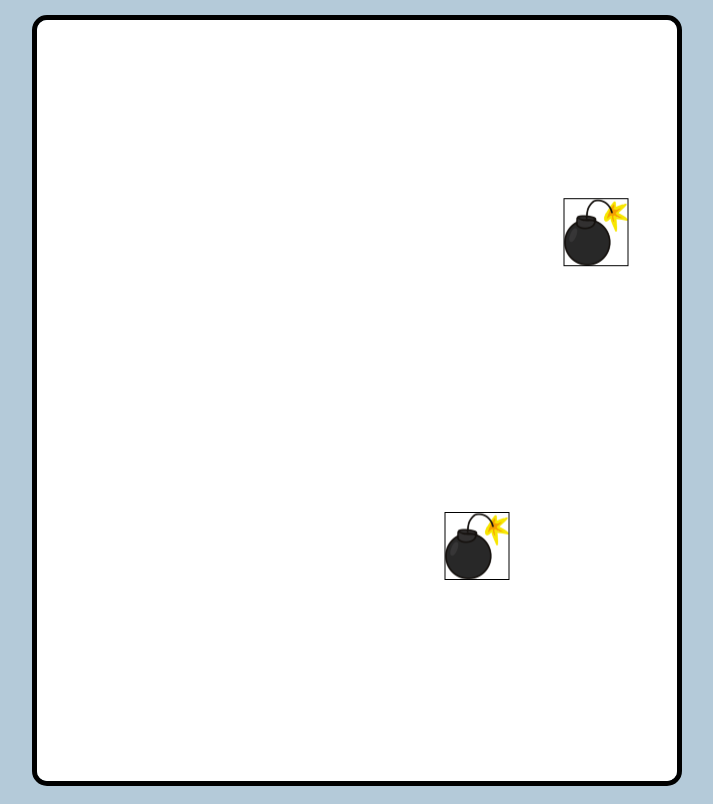
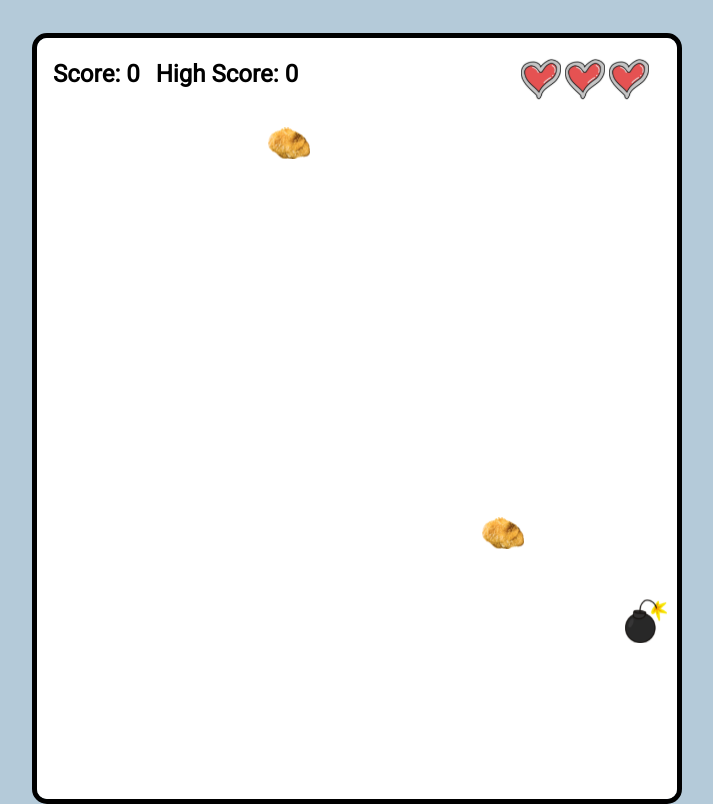
Before and after one commit to justinasfour04/cerealclubcatchgame, a website built with webpack: page src/index.html in a window 1280 px wide. Shown: the whole page, without its empty margins (283-996 px from the left). Built offline with nearby package versions, Linux system fonts and the light colour scheme.

Commit message:
Added lives and highscore, inital beta version

```diff
--- a/src/cerealBowl.ts
+++ b/src/cerealBowl.ts
@@ -1,4 +1,12 @@
+import FallingBomb from './fallingBomb';
+import FallingCereal from './fallingCereal';
+import GameState from './gameState';
 import ImageCache, { CacheKey } from './imageCache';
+import ObjectFactory from './obstacleFactory';
+
+const NUM_LIVES = 3;
+
+export type CollisionType = 'bomb' | 'cereal' | 'none';
 
 export default class CerealBowl {
   #xPos: number;
@@ -9,11 +17,14 @@ export default class CerealBowl {
 
   #hitbox: [number, number, number, number];
 
+  #lives: number;
+
   constructor(private ctx: CanvasRenderingContext2D, xPos: number) {
     this.#xPos = xPos;
     this.#yPos = (ctx as CanvasRenderingContext2D).canvas.height;
     this.#image = null;
     this.#hitbox = [80, 155, 420, 345]; // [leftX, topY, rightX, bottomY]
+    this.#lives = NUM_LIVES;
 
     const { canvas } = ctx;
     window.addEventListener('mousemove', (event) => {
@@ -32,6 +43,14 @@ export default class CerealBowl {
     });
   }
 
+  get lives() {
+    return this.#lives;
+  }
+
+  reset() {
+    this.#lives = NUM_LIVES;
+  }
+
   draw() {
     if (this.#image === null) {
       this.#image = ImageCache.getImage(CacheKey.CEREAL) as ImageBitmap;
@@ -39,13 +58,54 @@ export default class CerealBowl {
 
     this.ctx.drawImage(this.#image as ImageBitmap, this.#xPos, this.#yPos);
 
-    const scaleFactor = this.#image.width / 500;
-    const [left, top, right, bottom] = this.#hitbox.map((v) => v * scaleFactor);
-    const xLeft = this.#xPos + left;
-    const xRight = this.#xPos + right;
-    const width = xRight - xLeft;
+    // const scaleFactor = this.#image.width / 500;
+    // const [left, top, right, bottom] = this.#hitbox.map((v) => v * scaleFactor);
+    // const xLeft = this.#xPos + left;
+    // const xRight = this.#xPos + right;
+    // const width = xRight - xLeft;
 
-    this.ctx.strokeStyle = 'black';
-    this.ctx.strokeRect(this.#xPos + left, this.#yPos + top, width, bottom);
+    // this.ctx.strokeStyle = 'black';
+    // this.ctx.strokeRect(this.#xPos + left, this.#yPos + top, width, bottom);
+  }
+
+  checkCollision(objectFactory: ObjectFactory, gameState: GameState): CollisionType {
+    const { objects } = objectFactory;
+    if (this.#image !== null) {
+      const scaleFactor = this.#image.width / 500;
+      const [left, top, right] = this.#hitbox.map((v) => v * scaleFactor);
+      const xLeft = this.#xPos + left;
+      const xRight = this.#xPos + right;
+      const yTop = this.#yPos + top;
+
+      for (let i = 0; i < objects.size - 1; i += 1) {
+        const item = objects.items[i];
+        const [xObject, yObject, wObject, hObject] = item.hitbox;
+        if (
+          xObject + wObject >= xLeft
+          && xObject <= xRight
+          && yObject + hObject >= yTop
+          && yObject <= yTop
+        ) {
+          if (item instanceof FallingBomb) {
+            this.#lives -= 1;
+            return 'bomb';
+          }
+
+          if (item instanceof FallingCereal) {
+            gameState.score += 1;
+            objects.delete(i);
+            return 'cereal';
+          }
+        }
+      }
+    }
+    return 'none';
+  }
+
+  isDead() {
+    if (this.#lives === 0) {
+      return true;
+    }
+    return false;
   }
 }
--- a/src/fallingBomb.ts
+++ b/src/fallingBomb.ts
@@ -3,6 +3,6 @@ import ImageCache, { CacheKey } from './imageCache';
 
 export default class FallingBomb extends FallingObject {
   constructor(ctx: CanvasRenderingContext2D, xPos: number, dy: number) {
-    super(ctx, xPos, dy, ImageCache.getImage(CacheKey.BOMB) as ImageBitmap);
+    super(ctx, xPos, dy, ImageCache.getImage(CacheKey.BOMB));
   }
 }
--- a/src/fallingObject.ts
+++ b/src/fallingObject.ts
@@ -33,10 +33,6 @@ export default abstract class FallingObject {
       }
       this.ctx.drawImage(this.image, this.xPos, this.yPos);
     }
-
-    this.ctx.strokeStyle = 'black';
-    const [x, y, w, h] = this.hitbox;
-    this.ctx.strokeRect(x, y, w, h);
   }
 
   update(secondsPassed: number): void {
--- a/src/imageCache.ts
+++ b/src/imageCache.ts
@@ -1,14 +1,16 @@
 import Cereal from '../static/img/cereal.png';
 import Bomb from '../static/img/bomb.png';
 import Heart from '../static/img/heart.png';
+import Flake from '../static/img/flake.png';
 import { loadImage } from './util';
 
-type CacheValue = ImageBitmap | Array<ImageBitmap>;
+type CacheValue = ImageBitmap;
 
 export enum CacheKey {
   CEREAL,
   HEART,
   BOMB,
+  FLAKE,
 }
 
 const cache: Map<CacheKey, CacheValue> = new Map();
@@ -44,7 +46,18 @@ export default class ImageCache {
       258,
       268,
       {
-        resizeWidth: canvas.width / 10,
+        resizeWidth: canvas.width / 15,
+        resizeQuality: 'medium',
+      },
+    ));
+    cache.set(CacheKey.FLAKE, await loadImage(
+      Flake,
+      0,
+      0,
+      290,
+      216,
+      {
+        resizeWidth: canvas.width / 15,
         resizeQuality: 'medium',
       },
     ));
--- a/src/index.ts
+++ b/src/index.ts
@@ -4,6 +4,7 @@ import '../static/stylesheet/index.css';
 import ImageCache from './imageCache';
 import GameState from './gameState';
 import CerealBowl from './cerealBowl';
+import Lives from './lives';
 import { randomNumber } from './util';
 import ObjectFactory from './obstacleFactory';
 
@@ -16,6 +17,7 @@ canvas.height = window.innerHeight / 1.05;
 const gameState = new GameState();
 const cereal = new CerealBowl(ctx as CanvasRenderingContext2D, canvas.width / 2);
 const obstacleFactory = new ObjectFactory(ctx as CanvasRenderingContext2D);
+const lives = new Lives(ctx as CanvasRenderingContext2D);
 
 let then: number;
 let elapsed: number;
@@ -23,7 +25,7 @@ let elapsed: number;
 const url = 'https://lit-shelf-93432.herokuapp.com';
 
 async function saveHighscore() {
-  const playerName = localStorage.getItem('playername');
+  // const playerName = localStorage.getItem('playername');
   const highscore = Math.max(gameState.score, gameState.highscore);
   localStorage.setItem('highscore', highscore.toString(10));
   // if (playerName) {
@@ -139,7 +141,7 @@ async function initializeHighscore() {
 
 function update(secondsPassed: number = 1) {
   obstacleFactory.update(secondsPassed);
-  obstacleFactory.deleteOldestObstacles();
+  obstacleFactory.deleteObjectOffScreen();
 }
 
 async function draw() {
@@ -152,8 +154,9 @@ async function draw() {
     ctx.fill();
     ctx.restore();
 
+    cereal.draw();
     obstacleFactory.draw();
-    cereal.draw();
+    lives.draw(cereal.lives);
   }
 }
 
@@ -162,22 +165,22 @@ function drawGameScreen() {
   if (container !== null) {
     container.innerHTML = '';
 
-    // const scoreDiv = document.createElement('div');
-    // scoreDiv.className = 'score';
-    // scoreDiv.style.width = canvas.width.toString(10);
+    const scoreDiv = document.createElement('div');
+    scoreDiv.className = 'score';
+    scoreDiv.style.width = canvas.width.toString(10);
 
-    // const scoreText = document.createElement('p');
-    // scoreText.className = 'scoreText';
-    // scoreText.id = '_score';
+    const scoreText = document.createElement('p');
+    scoreText.className = 'scoreText';
+    scoreText.id = '_score';
 
-    // const highscoreText = document.createElement('p');
-    // highscoreText.className = 'scoreText';
-    // highscoreText.id = '_highscore';
+    const highscoreText = document.createElement('p');
+    highscoreText.className = 'scoreText';
+    highscoreText.id = '_highscore';
 
-    // scoreDiv.appendChild(scoreText);
-    // scoreDiv.appendChild(highscoreText);
+    scoreDiv.appendChild(scoreText);
+    scoreDiv.appendChild(highscoreText);
 
-    // container.appendChild(scoreDiv);
+    container.appendChild(scoreDiv);
     container.appendChild(canvas);
   }
 }
@@ -381,43 +384,32 @@ function drawGameScreen() {
 //   }
 // }
 
-// function setScore() {
-//   const closestObstacle = obstacleFactory.getClosestObstacle();
-//   const obstaclePassed = friend.passedObstacle(closestObstacle);
-//   const isCollision = friend.checkCollision(obstacleFactory.getClosestObstacleIn(friend.lane));
+function setScore() {
+  const highscoreValue = document.createElement('span');
+  highscoreValue.textContent = gameState.highscore.toString(10);
+  const highscore = document.getElementById('_highscore');
+  if (highscore) {
+    highscore.innerHTML = `High Score: ${highscoreValue.innerHTML}`;
+  }
 
-//   if (obstaclePassed && !isCollision) {
-//     gameState.score += 1;
-//   }
+  const scoreValue = document.createElement('span');
+  scoreValue.textContent = gameState.score.toString(10);
+  const score = document.getElementById('_score');
+  if (score) {
+    score.innerHTML = `Score: ${scoreValue.innerHTML}`;
+  }
+}
 
-//   const highscoreValue = document.createElement('span');
-//   highscoreValue.textContent = gameState.highscore.toString(10);
-//   const highscore = document.getElementById('_highscore');
-//   if (highscore) {
-//     highscore.innerHTML = `High Score: ${highscoreValue.innerHTML}`;
-//   }
+function lostLife() {
+  obstacleFactory.reset();
+}
 
-//   const scoreValue = document.createElement('span');
-//   scoreValue.textContent = gameState.score.toString(10);
-//   const score = document.getElementById('_score');
-//   if (score) {
-//     score.innerHTML = `Score: ${scoreValue.innerHTML}`;
-//   }
-// }
-
-// function youCrashed() {
-//   return friend.checkCollision(obstacleFactory.getClosestObstacleIn(friend.lane));
-// }
-
-// function resetGame() {
-//   acceleration = 0;
-//   gameState.score = 0;
-//   gameState.highscore = parseInt(localStorage.getItem('highscore') ?? '0', 10);
-//   backgroundMusic.currentTime = 0;
-//   friend.reset();
-//   gameBackgroud.reset();
-//   obstacleFactory.reset();
-// }
+function resetGame() {
+  cereal.reset();
+  obstacleFactory.reset();
+  gameState.score = 0;
+  gameState.highscore = parseInt(localStorage.getItem('highscore') ?? '0', 10);
+}
 
 // async function mainLoopOnlyGame(frameTime?: number) {
 //   if (frameTime) {
@@ -455,7 +447,17 @@ async function mainLoop(frameTime?: number) {
       gameState.isGameScreenDrawn = true;
     }
 
+    const collisionType = cereal.checkCollision(obstacleFactory, gameState);
+    if (collisionType === 'bomb') {
+      lostLife();
+      if (cereal.lives === 0) {
+        saveHighscore();
+        resetGame();
+      }
+    }
+
     update(Math.min(elapsed, 0.1));
+    setScore();
     obstacleFactory.create();
     draw();
 
--- /dev/null
+++ b/src/lives.ts
@@ -0,0 +1,18 @@
+import ImageCache, { CacheKey } from './imageCache';
+
+export default class Lives {
+  constructor(private ctx: CanvasRenderingContext2D) { }
+
+  draw(lives: number) {
+    const heart = ImageCache.getImage(CacheKey.HEART);
+    if (heart) {
+      for (let i = 1; i <= lives; i += 1) {
+        this.ctx.drawImage(
+          heart,
+          (this.ctx.canvas.width - 5 * heart.width) + heart.width * 1.1 * i,
+          20,
+        );
+      }
+    }
+  }
+}
--- a/src/maxHeap.ts
+++ b/src/maxHeap.ts
@@ -16,7 +16,7 @@ export default class MaxHeap<T extends FallingObject> {
   }
 
   get max() {
-    return this.heap[0].y;
+    return this.heap[0]?.y ?? 0;
   }
 
   private parent(position: number) {
@@ -56,11 +56,10 @@ export default class MaxHeap<T extends FallingObject> {
     this.maxHeapify(0);
   }
 
-  delete() {
-    [this.heap[0]] = [this.heap[this.size - 1]];
-    this.heap = this.heap.slice(0, -1);
-    this.maxHeapify(0);
-    console.log(this.heap.length);
+  delete(position: number) {
+    [this.heap[position]] = [this.heap[this.size - 1]];
+    this.heap.pop();
+    this.maxHeapify(position);
   }
 
   maxHeapify(position: number) {
--- a/src/obstacleFactory.ts
+++ b/src/obstacleFactory.ts
@@ -1,4 +1,5 @@
 import FallingBomb from './fallingBomb';
+import FallingCereal from './fallingCereal';
 import FallingObject from './fallingObject';
 import MaxHeap from './maxHeap';
 import { randomNumber } from './util';
@@ -39,9 +40,9 @@ export default class ObjectFactory {
     });
   }
 
-  deleteOldestObstacles() {
+  deleteObjectOffScreen() {
     if (this.objects.max > this.ctx.canvas.height) {
-      this.objects.delete();
+      this.objects.delete(0);
     }
   }
 
@@ -49,7 +50,10 @@ export default class ObjectFactory {
     const left = 0;
     const right = this.ctx.canvas.width;
     const randomX = randomNumber(left, right);
-    const randomDy = randomNumber(50, 150);
-    return new FallingBomb(this.ctx, randomX, randomDy);
+    const randomDy = randomNumber(100, 250);
+    const randomCharacter = randomNumber(0, 10000);
+    return randomCharacter % 2 === 0
+      ? new FallingBomb(this.ctx, randomX, randomDy)
+      : new FallingCereal(this.ctx, randomX, randomDy);
   }
 }
--- a/static/stylesheet/index.css
+++ b/static/stylesheet/index.css
@@ -174,7 +174,7 @@ canvas {
 .scoreText {
   padding-left: 1rem;
   margin: 0px;
-  color: #fff;
+  color: #000;
   font-size: 1.5rem;
 }
 
```
Also changed, not shown: src/fallingCereal.ts (+3 -14 lines), static/img/flake.png (added).
